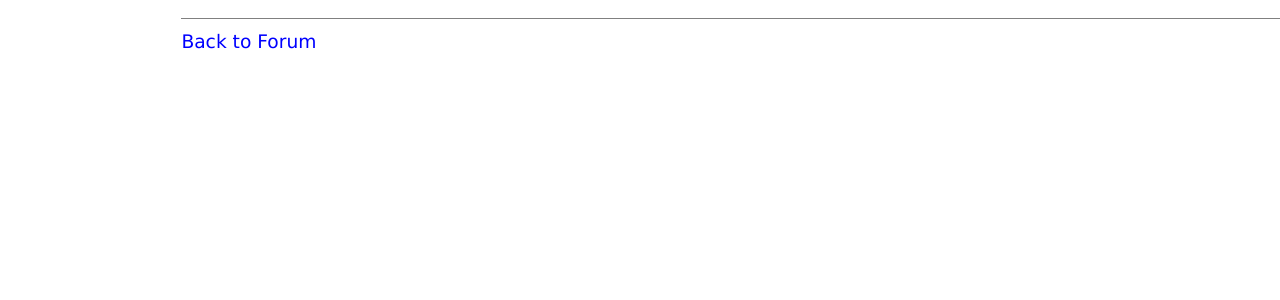
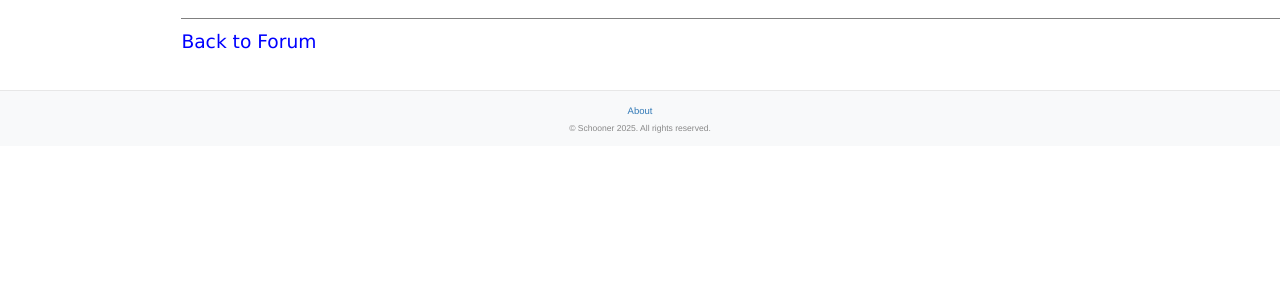
Before and after one commit to Zip-Code-Wilmington-Data-6-1/CircusCircus, a Flask app: page /settings/ in a window 1280 px wide; the page is wider, and only the part inside the window is pictured. Shown: the part 392-692 px from the top of that part. Run offline with Flask 3, Linux system fonts and the light colour scheme; the visitor is signed in with stand-in values (Sample User, id 1); some libraries are stand-ins or nearby versions.

Commit message:
about section and copyright implemented

```diff
--- a/forum/app.py
+++ b/forum/app.py
@@ -9,6 +9,7 @@ from forum.auth import auth_bp
 from forum.messages import messages_bp  # Add this import
 from forum.filters import embed_media
 from forum.settings import settings_bp
+from datetime import datetime
 
 
 app = Flask(__name__)
@@ -71,3 +72,7 @@ with app.app_context():
 def index():
     subforums = Subforum.query.filter(Subforum.parent_id == None).order_by(Subforum.id)
     return render_template("subforums.html", subforums=subforums)
+
+@app.context_processor
+def inject_now():
+    return {'current_year': datetime.now().year}
--- a/forum/routes.py
+++ b/forum/routes.py
@@ -166,3 +166,7 @@ def delete_post():
 # 	post.comments.append(comment)
 # 	db.session.commit()
 # 	return redirect("/viewpost?post=" + str(post_id))
+
+@rt.route('/about')
+def about():
+    return render_template("about.html")
--- a/forum/templates/inbox.html
+++ b/forum/templates/inbox.html
@@ -36,5 +36,11 @@
             {% endif %}
         </div>
     </div>
+<footer class="footer">
+    <nav>
+        <a href="{{ url_for('routes.about') }}">About</a>
+    </nav>
+</footer>
+
 </body>
 </html>
--- a/forum/templates/layout.html
+++ b/forum/templates/layout.html
@@ -24,6 +24,14 @@
 		{% block body %}{% endblock %}
 	</div>
 </div>
+<footer class="footer">
+    <nav>
+        <a href="{{ url_for('routes.about') }}">About</a>
+    </nav>
+	<div style="margin-top: 0.5em; font-size: 0.9em; color: #888;">
+        &copy; {{ config.SITE_NAME }} {{ current_year if current_year else "2025" }}. All rights reserved.
+    </div>
+</footer>
 </body>
 
 
--- a/forum/templates/login.html
+++ b/forum/templates/login.html
@@ -23,4 +23,5 @@
 </div>
 
 
+
 {% endblock %}
--- a/forum/templates/settings/account_info.html
+++ b/forum/templates/settings/account_info.html
@@ -52,4 +52,5 @@
     </div>
 </div>
 
+
 {% endblock %}
--- a/forum/templates/settings/change_email.html
+++ b/forum/templates/settings/change_email.html
@@ -38,4 +38,5 @@
     </form>
 </div>
 
+
 {% endblock %}
--- a/forum/templates/settings/settings_index.html
+++ b/forum/templates/settings/settings_index.html
@@ -1 +1,8 @@
-<!DOCTYPE html><html><head>    <title>Settings - CircusCircus Forum</title></head><body>    {% extends 'layout.html' %}    {% block body %}    <div class="container">        <h1>User Settings</h1>                <div class="settings-menu">            <h2>Account Settings</h2>            <ul>                <li><a href="{{ url_for('settings.account_info') }}">View Account Information</a></li>                <li><a href="{{ url_for('settings.change_password') }}">Change Password</a></li>                <li><a href="{{ url_for('settings.change_email') }}">Change Email Address</a></li>            </ul>        </div>                <div class="actions">            <a href="{{ url_for('index') }}">Back to Forum</a>        </div>    </div>    {% endblock %}</body></html>
+<!DOCTYPE html><html><head>    <title>Settings - CircusCircus Forum</title></head><body>    {% extends 'layout.html' %}    {% block body %}    <div class="container">        <h1>User Settings</h1>                <div class="settings-menu">            <h2>Account Settings</h2>            <ul>                <li><a href="{{ url_for('settings.account_info') }}">View Account Information</a></li>                <li><a href="{{ url_for('settings.change_password') }}">Change Password</a></li>                <li><a href="{{ url_for('settings.change_email') }}">Change Email Address</a></li>            </ul>        </div>                <div class="actions">            <a href="{{ url_for('index') }}">Back to Forum</a>        </div>    </div>    {% endblock %}<footer class="footer">
+    <nav>
+        <a href="{{ url_for('routes.about') }}">About</a>
+    </nav>
+    <div style="margin-top: 0.5em; font-size: 0.9em; color: #888;">
+        &copy; {{ config.SITE_NAME }} {{ current_year if current_year else "2025" }}. All rights reserved.
+    </div>
+</footer></body></html>
--- a/forum/templates/subforum.html
+++ b/forum/templates/subforum.html
@@ -60,4 +60,7 @@
 <b>There are no posts in this subforum</b>
 </div>
 {% endif %}
+
+
+
 {% endblock %}
--- a/forum/templates/viewpost.html
+++ b/forum/templates/viewpost.html
@@ -71,6 +71,7 @@
 </div>
 {% endif %}
 
+
 <script type="text/javascript">
 function toggle(){
 	var div = document.getElementById("addcomment");
```
Also changed, not shown: forum/templates/about.html (+12 -0 lines), forum/templates/compose.html (+8 -0 lines), forum/templates/createpost.html (+8 -0 lines), forum/templates/sent.html (+8 -0 lines), forum/templates/subforums.html (+8 -0 lines), forum/templates/view_message.html (+8 -0 lines).
